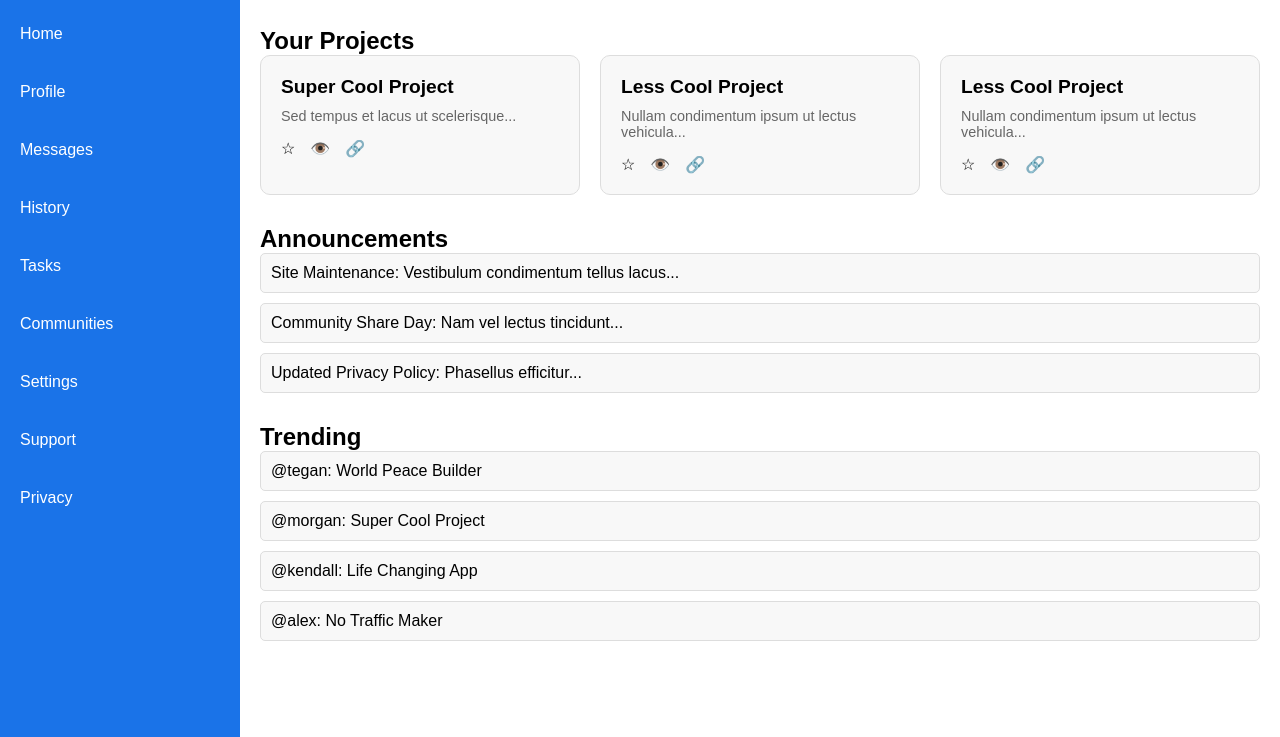
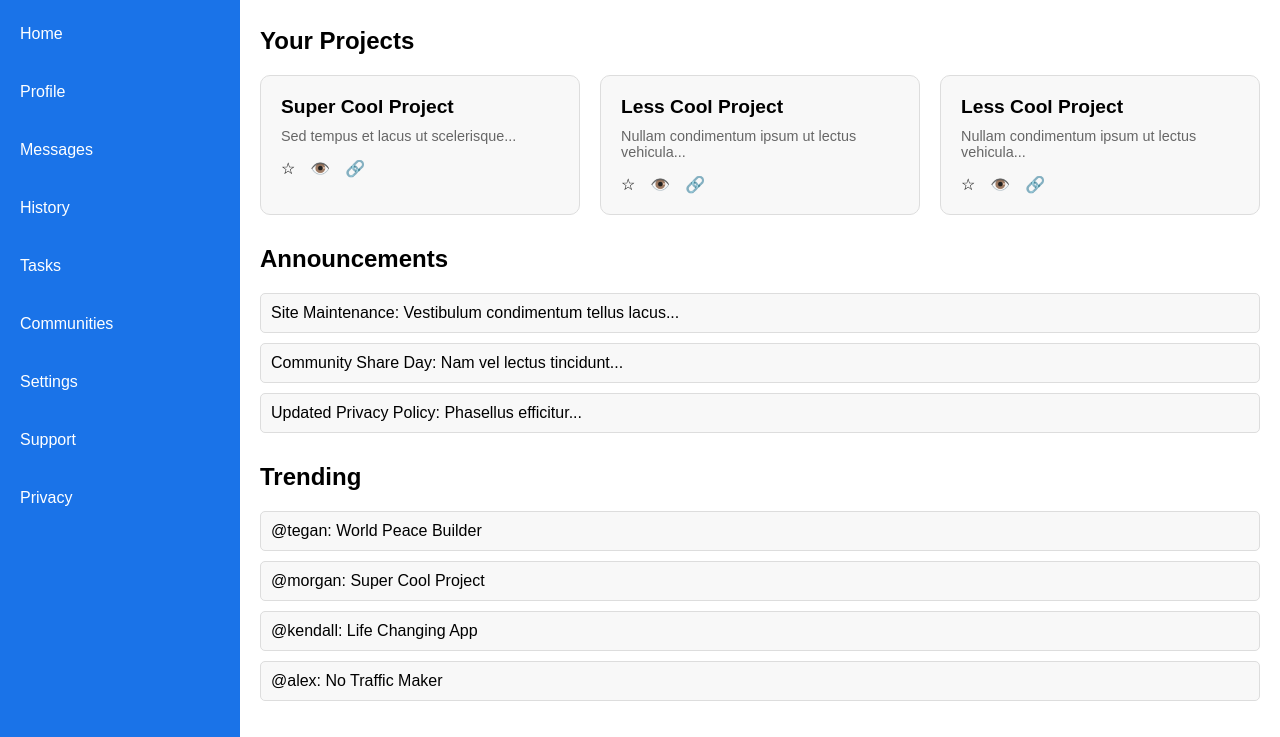
Before and after one commit to nathancovey/admin-dashboard, a plain HTML site: page index.html in a window 1280 px wide. Shown: the part 63-800 px from the top of the page. Drawn offline with Linux system fonts and the light colour scheme.

Commit message:
add top margins

```diff
--- a/styles.css
+++ b/styles.css
@@ -86,6 +86,7 @@
   }
 
   .project-cards {
+    margin-top: 20px;
     display: flex;
     flex-wrap: wrap;
     gap: 20px;
@@ -121,6 +122,7 @@
   }
 
   .announcements ul {
+    margin-top: 20px;
     list-style: none;
   }
 
@@ -133,6 +135,7 @@
   }
 
   .trending ul {
+    margin-top: 20px;
     list-style: none;
   }
 
```
